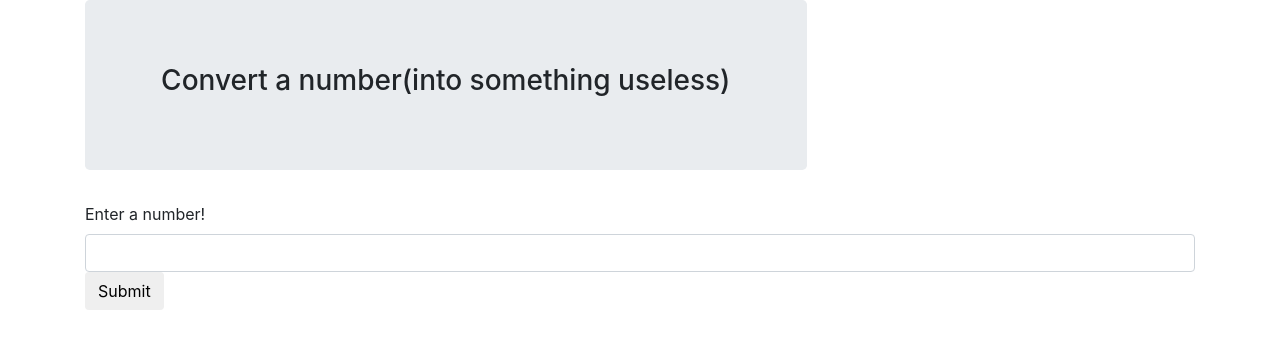
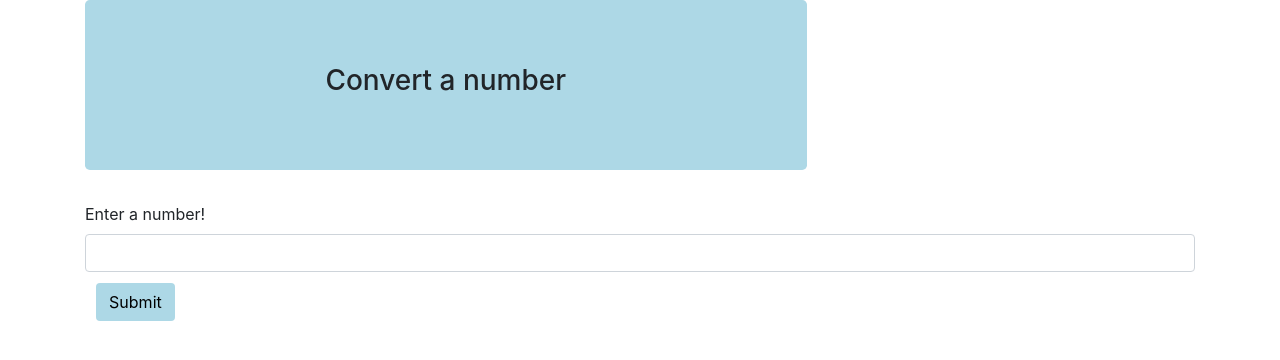
Before and after one commit to CappyVee/beep-boop-w3p, a plain HTML site: page index.html in a window 1280 px wide. Drawn offline with nearby package versions, Linux system fonts and the light colour scheme.

Commit message:
clean up style and formatting

```diff
--- a/css/styles.css
+++ b/css/styles.css
@@ -1,8 +1,15 @@
 .jumbotron {
   width: 65%;
   text-align: center;
+  background-color: lightblue;
+
 }
 p {
   max-width: 55%;
   word-wrap: break-word;
 }
+
+button {
+  margin: 1%;
+  background-color: lightblue;
+}
--- a/index.html
+++ b/index.html
@@ -11,7 +11,7 @@
   <body>
     <div class="container">
       <div class="jumbotron">
-        <h3>Convert a number(into something useless)</h3>
+        <h3>Convert a number</h3>
       </div>
       <div>
         <form id="inputForm">
--- a/js/scripts.js
+++ b/js/scripts.js
@@ -1,6 +1,6 @@
   var beepMachine = function(number) {
-    var noises = ["Boop!","Beep!","I'm sorry, Dave. I can't do that."];
-    var numMatch = ["0","1","x"];
+    // var noises = ["Boop!","Beep!","I'm sorry, Dave. I can't do that."];
+    // var numMatch = ["0","1","x"];
     var numberArray = [];
     if (number%3 === 0){
       return "I'm sorry, Dave. I can't do that";
@@ -37,7 +37,7 @@ $(document).ready(function(){
   $("#inputForm").submit(function(event){
     event.preventDefault();
     var number = parseInt($("#inputNumber").val());
-    var numberStr = $("#inputNumber").val();
+    // var numberStr = $("#inputNumber").val();
     var result = beepMachine(number);
     $(".result").text(result);
 
```
